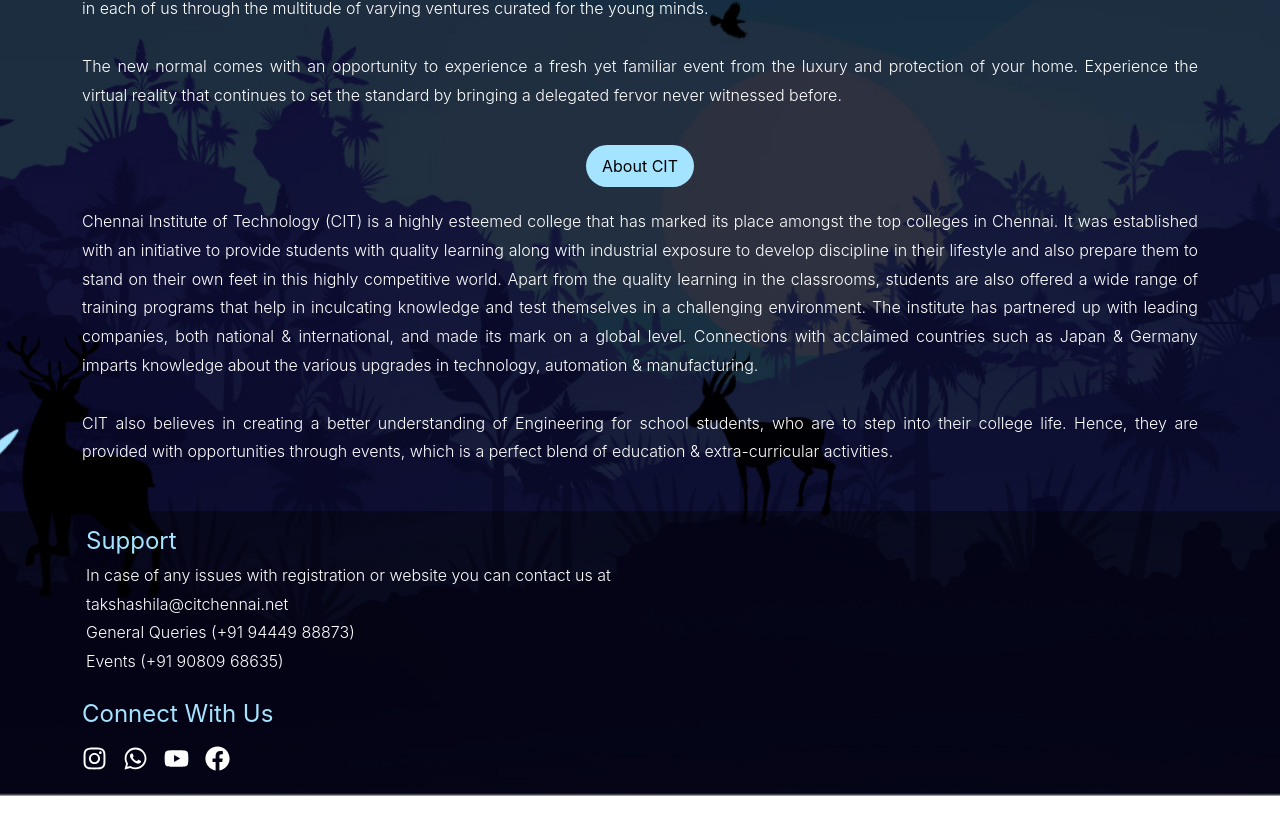
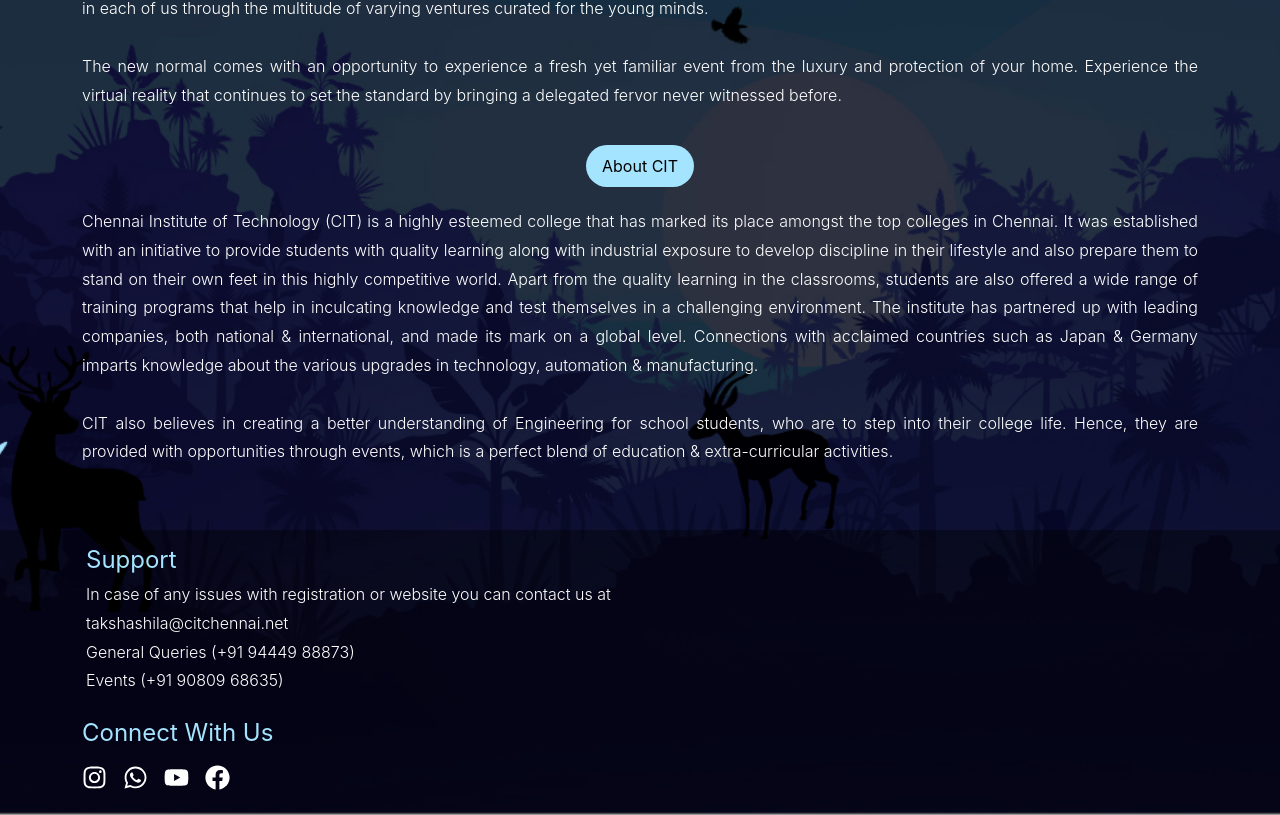
Before and after one commit to Legal-Pirates-Official/Takshashila-2k22, a React (Create React App) app: page /about in a window 1280 px wide. Shown: the part 257-1072 px from the top of the page. Built offline with nearby package versions, Linux system fonts and the light colour scheme.

Commit message:
Updates Footer Spacing in About Page

```diff
--- a/src/screens/About/About.jsx
+++ b/src/screens/About/About.jsx
@@ -55,9 +55,8 @@
           they are provided with opportunities through events, which is a
           perfect blend of education & extra-curricular activities.
         </p>
-        <br />
       </AboutDiv>
-      <div className="w-100 bg-glass">
+      <div className="w-100 mt-5 bg-glass">
         <Support style={{color:"#a5e4ff"}} className="container pb-0"/>
       </div>
     </AboutContainer>
```
